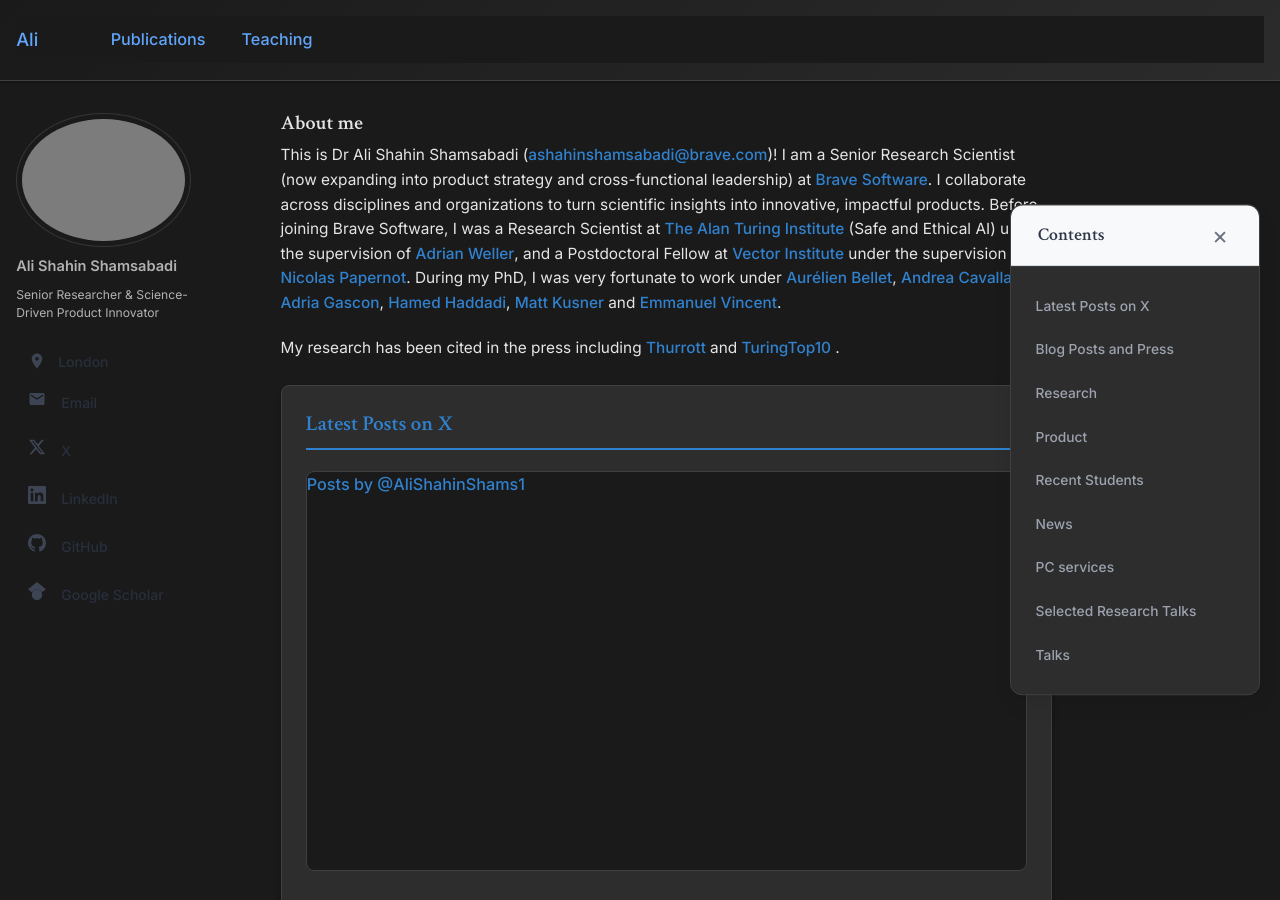
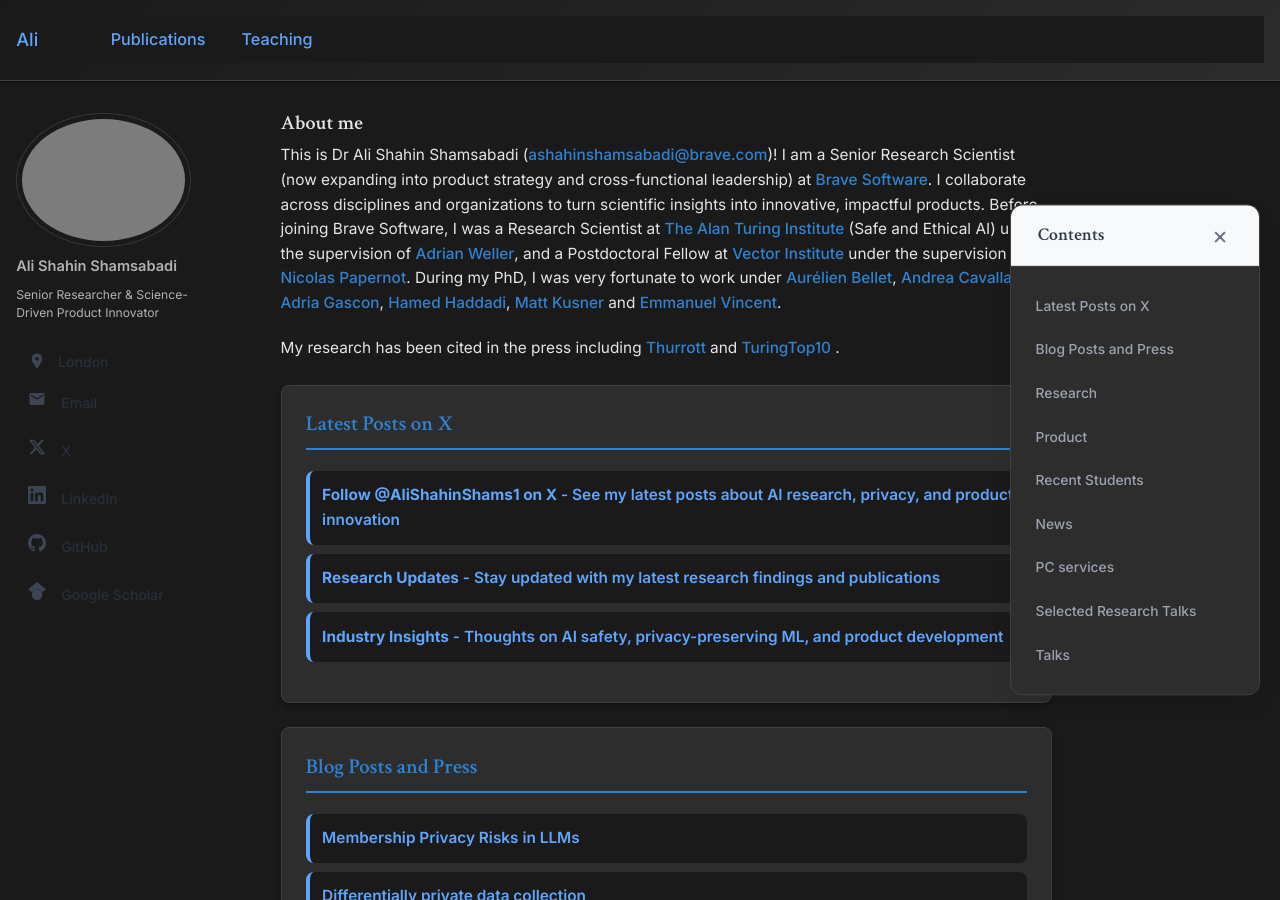
Before and after one commit to AliShahin/AliShahin.github.io, a Jekyll site: the page built from _pages/about.md, in a window 1280 px wide and 900 px high. Built offline with Jekyll 4.4.1, drawn with Linux system fonts in a browser that asks for light colours; comment, search, counter and statistics services are not loaded.

Commit message:
🔧 Replace empty X timeline with hoverable links
- Remove problematic X timeline widget that was showing empty box
- Replace with hoverable card-style links to X profile
- Add descriptive links for different types of content
- Remove unused Twitter widget script from head
- Maintain consistent styling with other sections
- Links open in new tab for better UX

```diff
--- a/_includes/head.html
+++ b/_includes/head.html
@@ -20,9 +20,6 @@
 <link rel="preconnect" href="https://fonts.gstatic.com" crossorigin>
 <link href="https://fonts.googleapis.com/css2?family=Inter:wght@300;400;500;600;700&family=Crimson+Text:ital,wght@0,400;0,600;1,400&family=JetBrains+Mono:wght@400;500&display=swap" rel="stylesheet">
 
-<!-- Twitter Widgets -->
-<script async src="https://platform.twitter.com/widgets.js" charset="utf-8"></script>
-
 <!-- For all browsers -->
 <link rel="stylesheet" href="{{ base_path }}/assets/css/main.css">
 
--- a/_pages/about.md
+++ b/_pages/about.md
@@ -35,41 +35,25 @@ redirect_from:
 <div class="research-section">
 <h2 id="latest-tweets">Latest Posts on X</h2>
 
-<div class="twitter-timeline-wrapper">
-<a class="twitter-timeline"
-   href="https://twitter.com/AliShahinShams1"
-   data-tweet-limit="3"
-   data-chrome="nofooter noborders transparent"
-   data-theme="dark"
-   data-width="100%"
-   data-height="400"
-   data-dnt="true">
-Posts by @AliShahinShams1
-</a>
+<div class="publication-list">
+<ul>
+  <li>
+    <a href="https://x.com/AliShahinShams1" target="_blank" rel="noopener noreferrer">
+      <strong>Follow @AliShahinShams1 on X</strong> - See my latest posts about AI research, privacy, and product innovation
+    </a>
+  </li>
+  <li>
+    <a href="https://x.com/AliShahinShams1" target="_blank" rel="noopener noreferrer">
+      <strong>Research Updates</strong> - Stay updated with my latest research findings and publications
+    </a>
+  </li>
+  <li>
+    <a href="https://x.com/AliShahinShams1" target="_blank" rel="noopener noreferrer">
+      <strong>Industry Insights</strong> - Thoughts on AI safety, privacy-preserving ML, and product development
+    </a>
+  </li>
+</ul>
 </div>
-
-<script>
-window.twttr = (function(d, s, id) {
-  var js, fjs = d.getElementsByTagName(s)[0],
-    t = window.twttr || {};
-  if (d.getElementById(id)) return t;
-  js = d.createElement(s);
-  js.id = id;
-  js.src = "https://platform.twitter.com/widgets.js";
-  fjs.parentNode.insertBefore(js, fjs);
-
-  t._e = [];
-  t.ready = function(f) {
-    t._e.push(f);
-  };
-
-  return t;
-}(document, "script", "twitter-wjs"));
-
-twttr.ready(function() {
-  twttr.widgets.load();
-});
-</script>
 
 </div>
 
```
